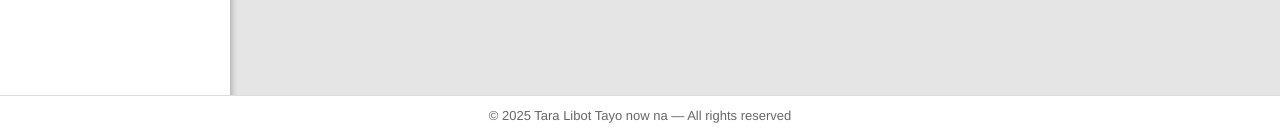
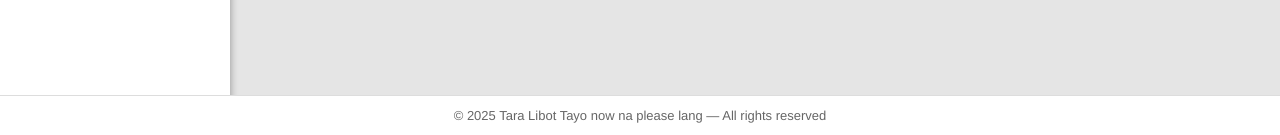
Before and after one commit to CalvinPangilinan13/gicpc., a CodeIgniter app: page /database/admin/Aboutus/manage in a window 1280 px wide. Shown: the part 665-800 px from the top of the page. Run offline with CodeIgniter, Linux system fonts and the light colour scheme; the visitor is signed in with stand-in values (Sample User, id 1); data that the repository does not hold is empty; some libraries are stand-ins or nearby versions.

Commit message:
infinity

```diff
--- a/application/views/admin/include/footer.php
+++ b/application/views/admin/include/footer.php
@@ -11,5 +11,5 @@
     font-family: 'Helvetica Neue', sans-serif;
     z-index: 999;
 ">
-    © 2025 Tara Libot Tayo now na — All rights reserved
+    © 2025 Tara Libot Tayo now na please lang — All rights reserved
 </footer>
```
